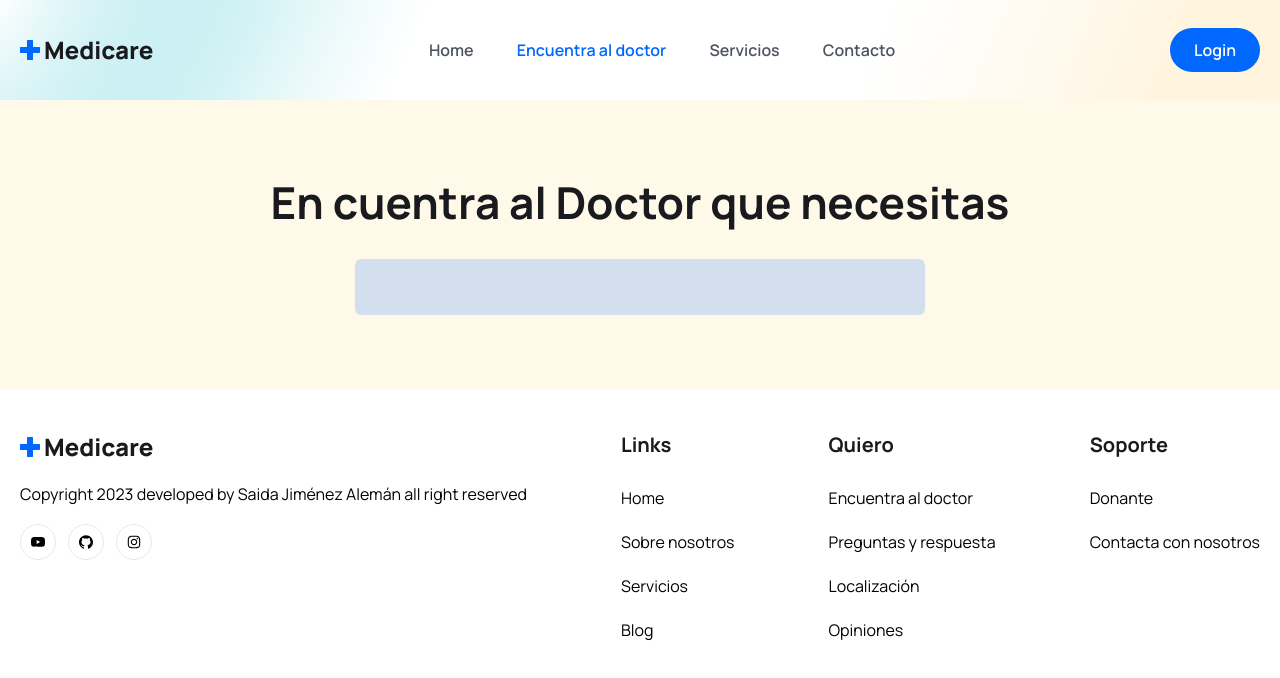
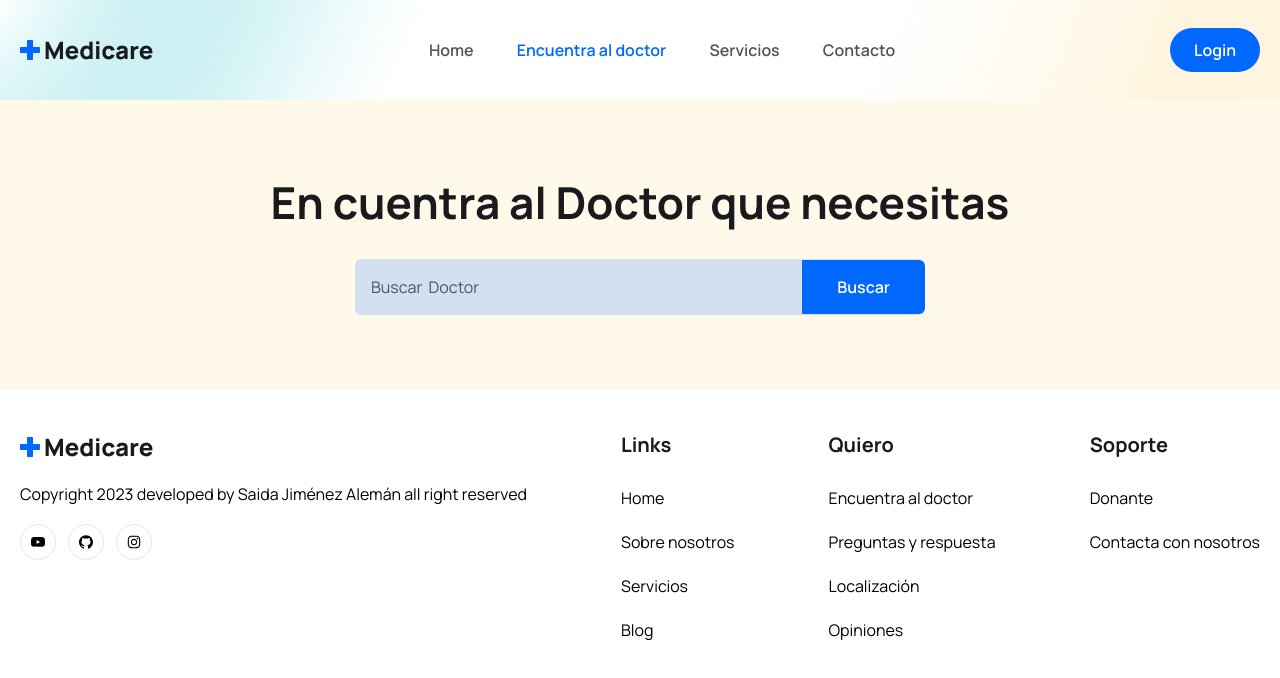
Before and after one commit to saidaJimenez/Medicare, a React (Vite) app in the folder frontend/: page /doctors in a window 1280 px wide. Shown: the top 678 px of the page. Built offline with nearby package versions, Linux system fonts and the light colour scheme; the HTML template or start-up script is replaced by a standard one; a web font is replaced by a local one.

Commit message:
Boton de busqueda

```diff
--- a/frontend/src/pages/Doctors/Doctors.jsx
+++ b/frontend/src/pages/Doctors/Doctors.jsx
@@ -8,8 +8,16 @@ const Doctors = () => {
     <div className="container text-center">
     <h2 className='heading'>En cuentra al Doctor que necesitas</h2>
     <div className='max-w-[570px] mt-[30px] mx-auto bg-[#0066ff2c] rounded-md flex items-center justify-between'>
-      <input type="search" className='py-4 pl-4 pr-2 bg-transparent w-full focus:outline-none cursor-pointer
-      placeholder:text-textColor'/>
+    <input
+    type="search"
+    className='py-4 pl-4 pr-2 bg-transparent w-full focus:outline-none cursor-pointer
+    placeholder:text-textColor'
+    placeholder='Buscar  Doctor'
+    />
+    <button className='btn mt-0 rounded-[0px] rounded-r-md'>
+      Buscar
+    </button>
+
     </div>
     </div>
   </section>
```
